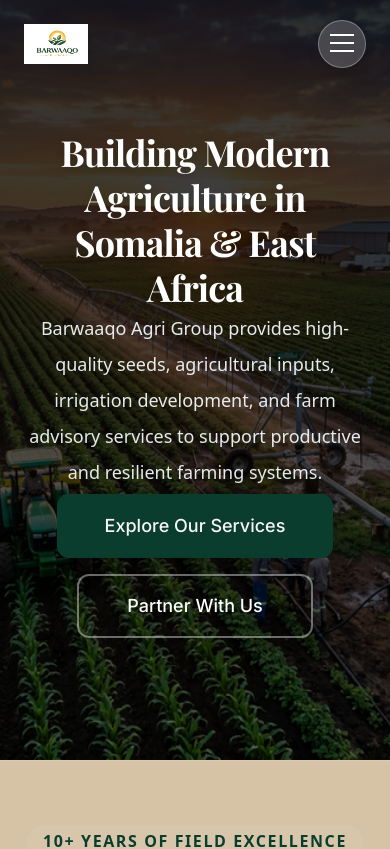
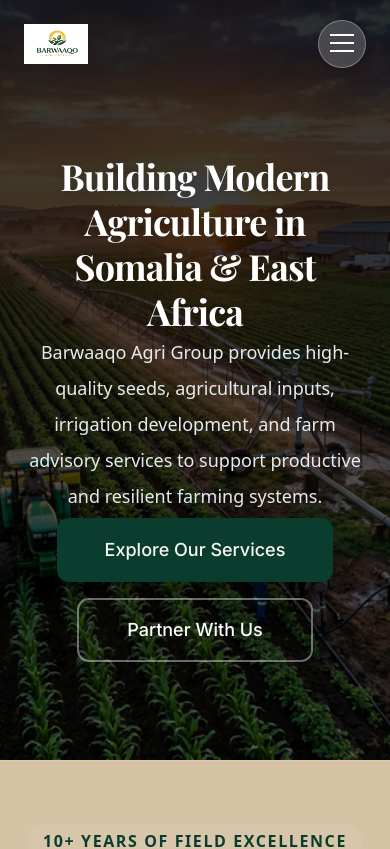
Before and after one commit to aenasheikh753/barwaaqo-agri, a Next.js app: page / in a window 390 px wide. Shown: the top 849 px of the page. Built offline with nearby package versions, Linux system fonts and the light colour scheme.

Commit message:
fix: adjust padding in HeroSection for improved layout consistency

```diff
--- a/app/(website)/components/HeroSection.tsx
+++ b/app/(website)/components/HeroSection.tsx
@@ -4,7 +4,7 @@
 
 export function HeroSection() {
     return (
-        <section className="relative h-[90vh] min-h-[600px] flex items-center justify-center pb-28 pt-24 md:pt-24 md:pb-20 lg:pt-24 lg:pb-10 overflow-hidden">
+        <section className="relative h-[90vh] min-h-[600px] flex items-center justify-center pb-20 pt-24 md:pt-24 md:pb-20 lg:pt-24 lg:pb-10 overflow-hidden">
             {/* Background Image & Overlay */}
             <div className="absolute inset-0 z-0 overflow-hidden">
                 <Image
@@ -35,7 +35,7 @@
                     Barwaaqo Agri Group provides high-quality seeds, agricultural inputs, irrigation development, and farm advisory services to support productive and resilient farming systems.
                 </p>
 
-                <div className="flex flex-col sm:flex-row gap-4 lg:mt-4 mt-1 pb-10 md:pb-10 mb-8 md:mb-0">
+                <div className="flex flex-col sm:flex-row gap-4 lg:mt-4 mt-1 pb-10 md:pb-10 mb-4 md:mb-0">
                     <Link href="/services">
                         <Button
                             variant="primary"
```
